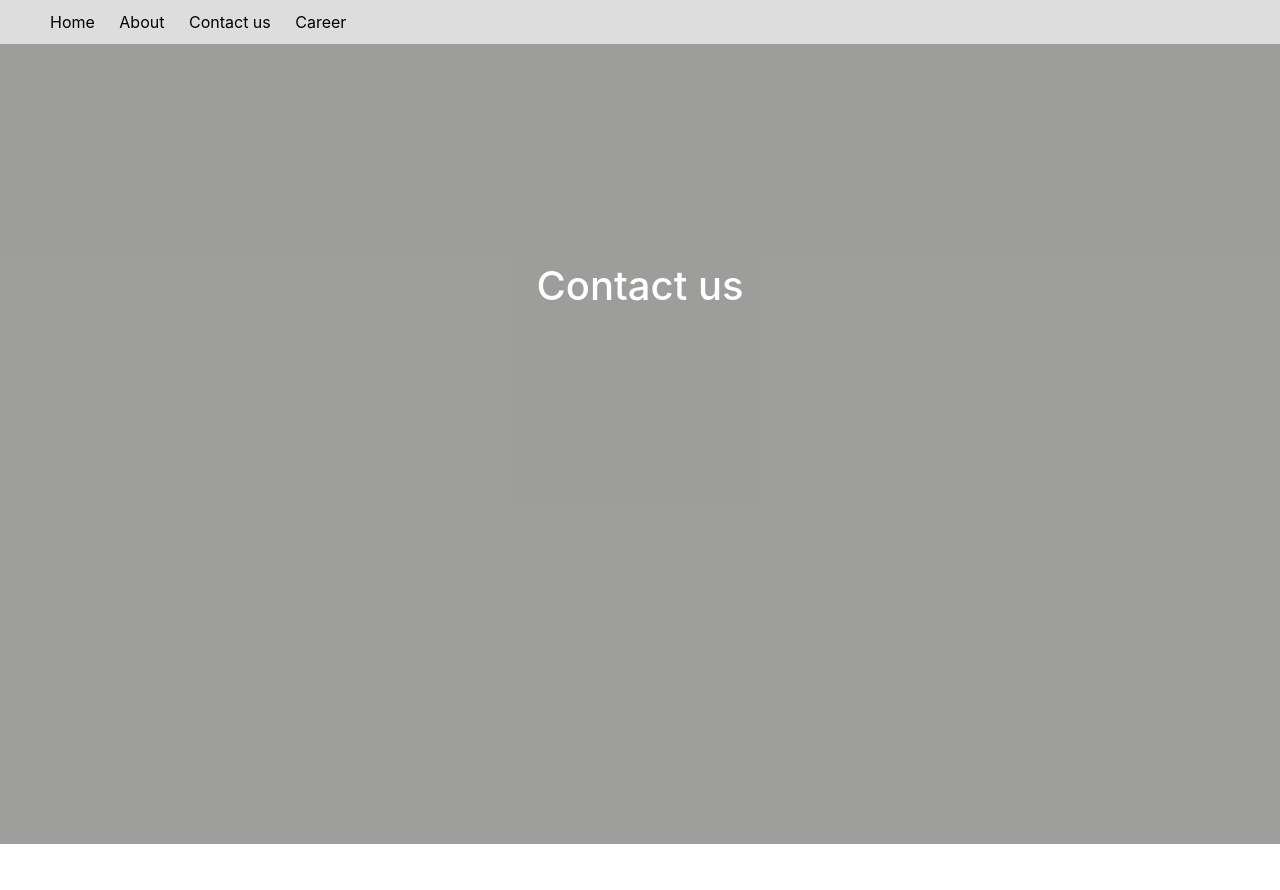
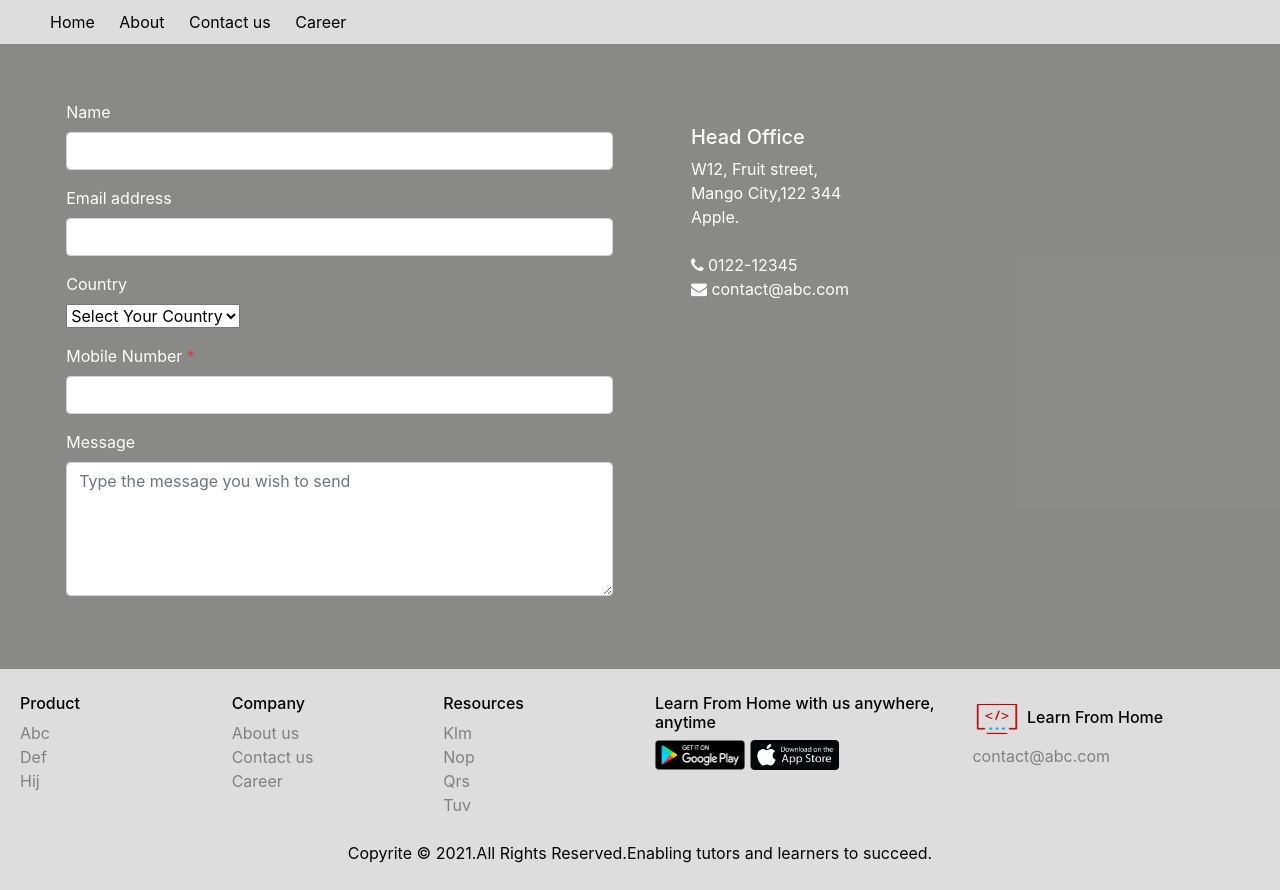
Before and after one commit to nishamore98/Practice-1, a plain HTML site: page contactus.html in a window 1280 px wide. Before the commit the page ends 844 px from the top, so only its background shows below. Drawn offline with nearby package versions, Linux system fonts and the light colour scheme.

Commit message:
contact-us page ui enhancement

```diff
--- a/contactus.html
+++ b/contactus.html
@@ -4,6 +4,7 @@
         <title>Contact us</title>
         <link rel="icon" href="https://tse2.mm.bing.net/th?id=OIP.aU-_2zT93Z18WGX-f8HeAQAAAA&pid=Api&P=0&w=300&h=300" sizes="16x16 32x32" type="image/png">
         <link rel="stylesheet" href="https://stackpath.bootstrapcdn.com/bootstrap/4.5.2/css/bootstrap.min.css" integrity="sha384-JcKb8q3iqJ61gNV9KGb8thSsNjpSL0n8PARn9HuZOnIxN0hoP+VmmDGMN5t9UJ0Z" crossorigin="anonymous">
+        <link rel="stylesheet" href="https://cdnjs.cloudflare.com/ajax/libs/font-awesome/4.7.0/css/font-awesome.min.css">
         <link rel="stylesheet" href="style.css"/>
     </head>
     <body>
@@ -25,9 +26,92 @@
         </nav>
 
         <div class="container-fluid page-container contact-container">
-            <div class="overlay">
+            <div class="overlay contactUsOverlay">
+               <form class="myform1">
+                    <div class="mb-3">
+                        <label  class="form-label">Name</label>
+                        <input type="name" class="form-control"  >
+                    </div>
+                    <div class="mb-3">
+                        <label for="exampleInputEmail1" class="form-label">Email address</label>
+                        <input type="email" class="form-control" id="exampleInputEmail1" aria-describedby="emailHelp">
+                    </div>
+                    <div>
+                        <label class="form-label">Country</label><br>
+                        <select class="form-select form-select-lg mb-3" aria-label=".form-select-lg example">
+                            <option selected>Select Your Country</option>
+                            <option value="1">Afghanistan</option>
+                            <option value="2">Albania</option>
+                            <option value="3">China</option>
+                            <option value="4">India</option>
+                            <option value="5">Zambia</option>
+                        </select>
+                    </div>
+                    <div class="mb-3">
+                        <label>Mobile Number </label><span class="text-danger"> *</span>
+                        <input class="form-control" type="tel" name="mobile" maxlength="10" >
+                    </div>
+                    <div class="mb-3">
+                        <label class="form-label">Message</label>
+                        <textarea name="message" rows="5" class="form-control" placeholder="Type the message you wish to send"></textarea>
+                    </div>
+               </form>
+               <div class="myform2">
+                <h5>Head Office</h5>
+                <address>
+                    W12, Fruit street,<br>
+                    Mango City,122 344<br>
+                    Apple.<br><br>
+                    <i class="fa fa-phone"></i>
+                    <a href="tel:0122-12345">0122-12345</a><br>
+                    <i class="fa fa-envelope"></i>
+                    <a href="mailto:contact@abc.com">contact@abc.com</a>
+                </address>
 
-                <h1>Contact us</h1>
+               </div>
+
+
+
+            </div>
+        </div>
+        <div class="myfooter">
+            <div class="row">
+                <div class="col-2">
+                    <h6>Product</h6>
+                    <a href="#">Abc</a><br>
+                    <a href="#">Def</a><br>
+                    <a href="#">Hij</a>
+                </div>
+                <div class="col-2">
+                    <h6>Company</h6>
+                    <a href="#">About us</a><br>
+                    <a href="#">Contact us</a><br>
+                    <a href="#">Career</a>
+                </div>
+                <div class="col-2">
+                    <h6>Resources</h6>
+                    <a href="#">Klm</a><br>
+                    <a href="#">Nop</a><br>
+                    <a href="#">Qrs</a><br>
+                    <a href="#">Tuv</a>
+                </div>
+                <div class="col-3">
+                    <h6>Learn From Home with us anywhere, anytime</h6>
+                    <a href="https://play.google.com/store/apps/" target="_blank">
+                        <img class="google-logo" src="google.logo.png" alt="Google-logo"/>
+                    </a>
+                    <a href="https://www.apple.com/app-store/" target="_blank">
+                        <img class="appstore-logo" src="appstore-logo.png" alt="app-store-logo"/>
+                    </a>
+                </div>
+                <div class="col-3">
+                    <img src="icon.png">
+                    <h6 class="footer-icon">Learn From Home</h6>
+                    <p>contact@abc.com</p>
+                </div>
+            </div> <br>
+            <div class="myfooter-copyrite">
+                <p> Copyrite &copy; 2021.All Rights Reserved.Enabling tutors and learners to succeed. </p>
             </div>
         </div>
         <script src="https://code.jquery.com/jquery-3.5.1.slim.min.js" integrity="sha384-DfXdz2htPH0lsSSs5nCTpuj/zy4C+OGpamoFVy38MVBnE+IbbVYUew+OrCXaRkfj" crossorigin="anonymous"></script>
--- a/style.css
+++ b/style.css
@@ -1,6 +1,7 @@
 body{
     padding: 0%;
     margin: 0%;
+    background-color: #ddd;
 }
 .page-container {
     padding: 0;
@@ -167,3 +168,20 @@ img.brand-img {
     transform: scale(1.1);
     transition-timing-function: ease-in-out;
 }
+.contactUsOverlay{
+    height: auto;
+    padding: 2rem;
+}
+.myform1, .myform2{
+    display: inline-block;
+    width: 45%;
+    text-align: left;
+    margin: 2%;
+    vertical-align: top;
+}
+.myform2{
+    padding: 2%;
+}
+address a, address a:hover{
+    color: white;
+}
```
Also changed, not shown: about.html (+2 -2 lines).
